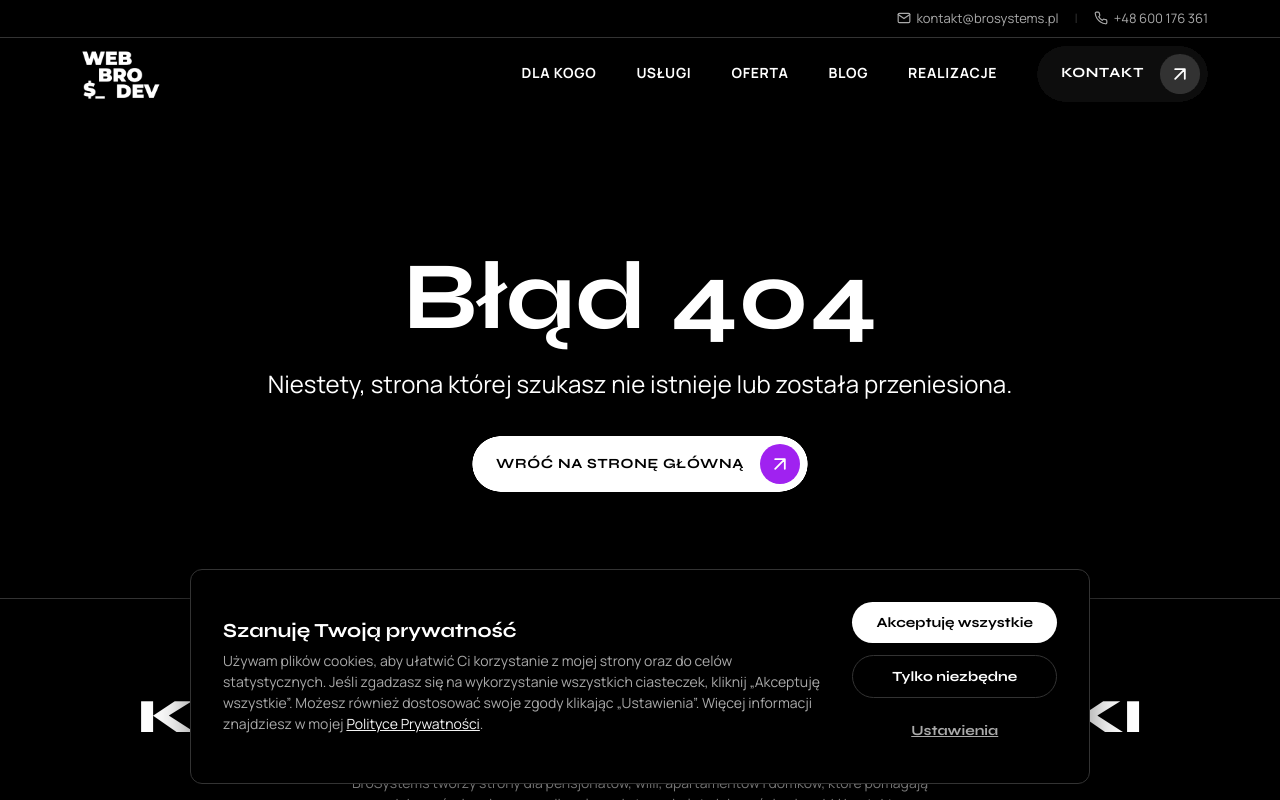
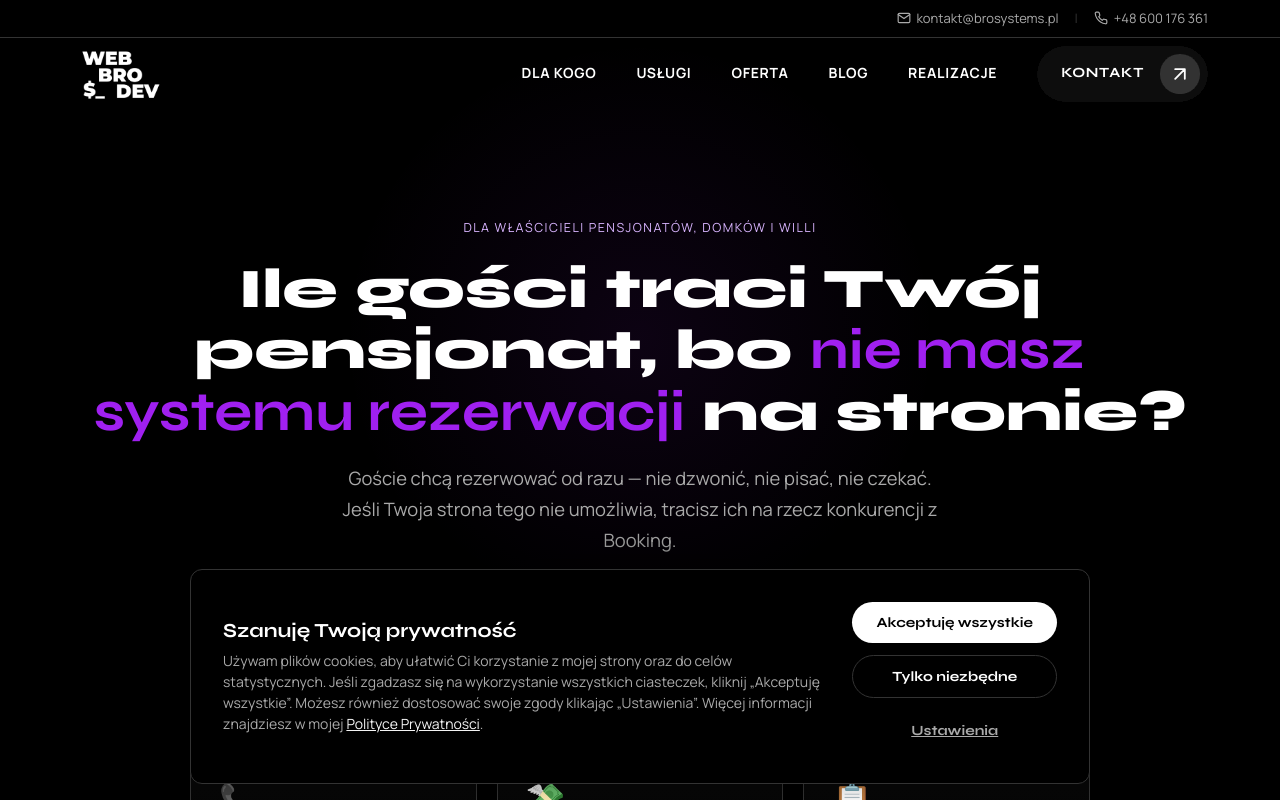
Before and after one commit to foliowiecsztywnygit/BROSYSTEMS-LANDING, a React (Vite) app: page /witaj in a window 1280 px wide. Shown: the top 800 px of the page. Built offline with nearby package versions, Linux system fonts and the light colour scheme; a web font is replaced by a local one.

Commit message:
rename: /kampania -> /witaj

```diff
--- a/src/App.jsx
+++ b/src/App.jsx
@@ -86,7 +86,7 @@ function App() {
         <Route path="/regulamin" element={<Terms />} />
         <Route path="/sukces" element={<ThankYou />} />
         <Route path="/demo" element={<DemoPage />} />
-        <Route path="/kampania" element={<CampaignPage />} />
+        <Route path="/witaj" element={<CampaignPage />} />
         <Route path="*" element={<NotFound />} />
       </Routes>
     </>
--- a/src/pages/CampaignPage.jsx
+++ b/src/pages/CampaignPage.jsx
@@ -96,7 +96,7 @@ const CampaignPage = () => {
           content="Odzyskaj rezerwacje bezpośrednie i przestań płacić prowizje. System rezerwacji na Twojej stronie – 0% prowizji, automatyczne zadatki, synchronizacja z Booking i Airbnb."
         />
         <meta name="robots" content="noindex, nofollow" />
-        <link rel="canonical" href="https://brosystems.pl/kampania" />
+        <link rel="canonical" href="https://brosystems.pl/witaj" />
       </Helmet>
       <TopBar />
       <Navbar />
```
